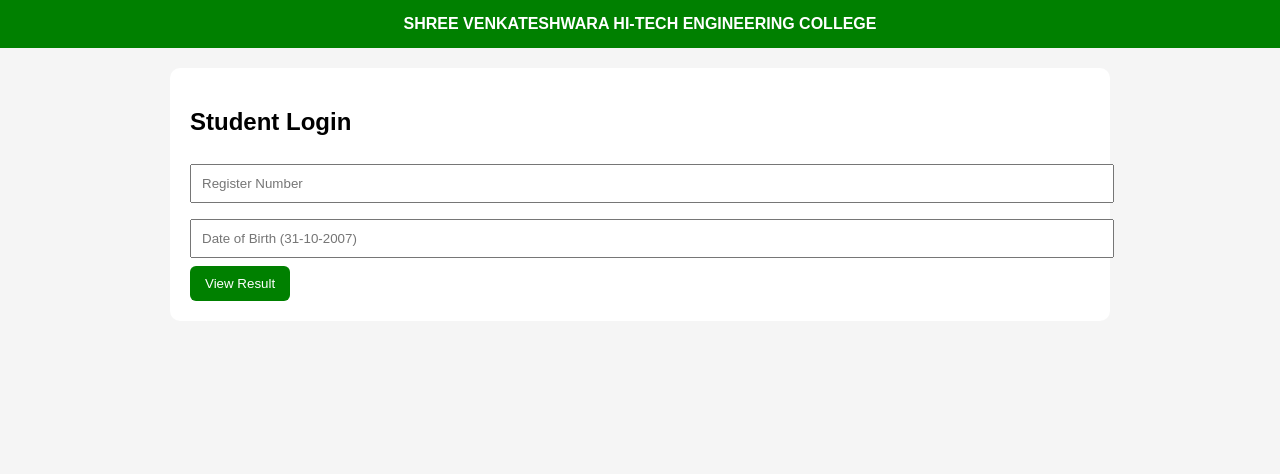
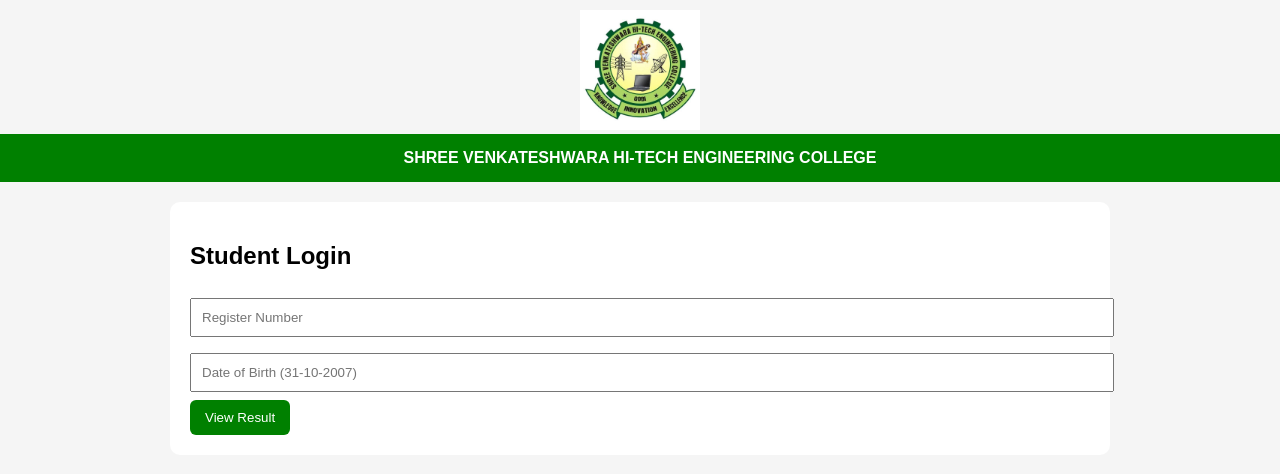
Before and after one commit to haripriyahariharan2007-gif/students-result, a plain HTML site: page index.html in a window 1280 px wide. Drawn offline with Linux system fonts and the light colour scheme.

Commit message:
Update index.html

```diff
--- a/index.html
+++ b/index.html
@@ -16,6 +16,12 @@ th,td{border:1px solid #ccc;padding:8px}
 </style>
 </head>
 <body>
+
+
+<div style="text-align:center;margin-top:10px;">
+  <img src="FB_IMG_1781679484393.jpg" width="120">
+</div>
+
 <div class="header">SHREE VENKATESHWARA HI-TECH ENGINEERING COLLEGE</div>
 
 <div class="container">
```
